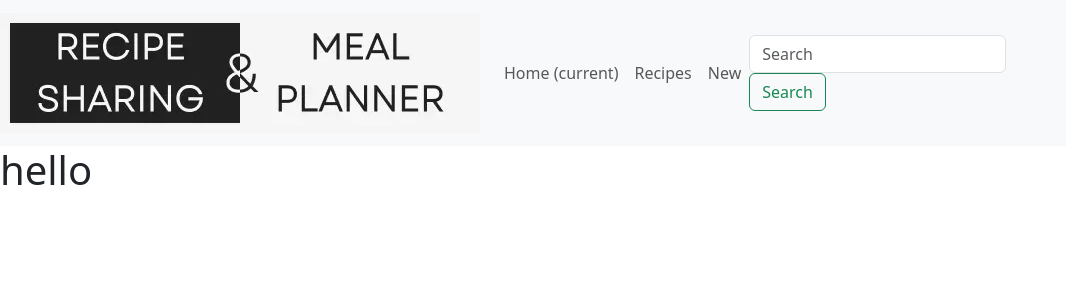
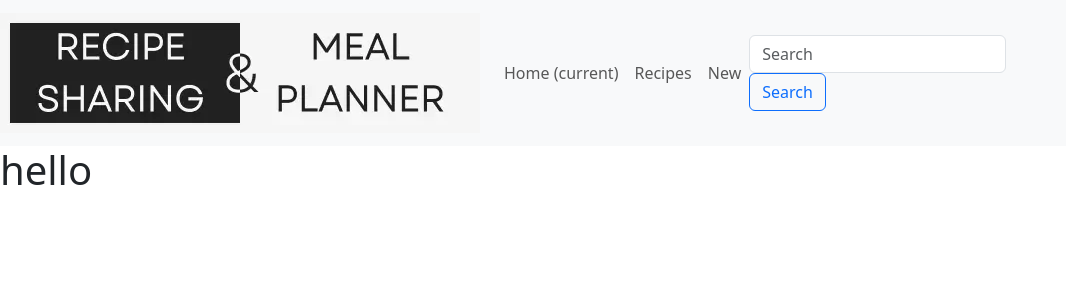
Before and after one commit to erincunningham7/django-recipe, a Django app: template templates/base.html in a window 1280 px wide. Shown: the top 300 px of the page, without its empty margins (0-1066 px from the left). Run offline with Django 4.2, Linux system fonts and the light colour scheme; the template is opened without the code that fills it, so the values that code supplies are empty; some libraries are stand-ins or nearby versions.

Commit message:
make class change to form in header.html

```diff
--- a/templates/includes/header.html
+++ b/templates/includes/header.html
@@ -23,7 +23,7 @@
           <!-- Form for search bar -->
           <form class="form-inline">
             <input class="form-control mr-sm-2" type="search" placeholder="Search" aria-label="Search">
-            <button class="btn btn-outline-success my-2 my-sm-0" type="submit">Search</button>
+            <button class="btn btn-outline-primary my-2 my-sm-0" type="submit">Search</button>
           </form>
         </div>
       </nav>
```
